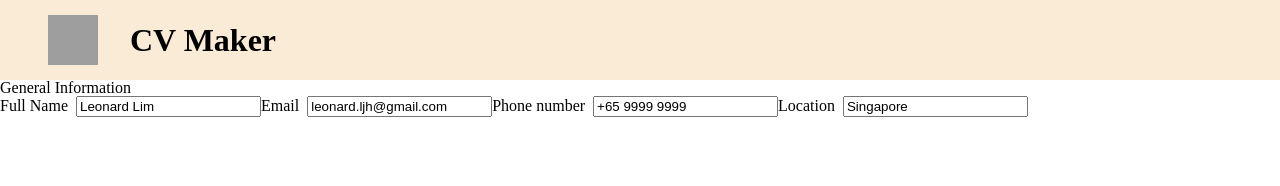
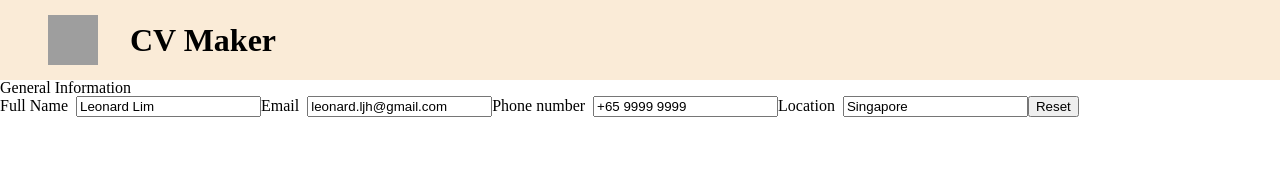
Before and after one commit to biscake/CV-application, a React (Vite) app: page / in a window 1280 px wide. Both pictures are taken after a click on the element "General Information". Shown: the top 186 px of the page. Built offline with nearby package versions, Linux system fonts and the light colour scheme; grey boxes are pictures that could not be loaded.

Commit message:
Added: reset function

```diff
--- a/src/components/app.jsx
+++ b/src/components/app.jsx
@@ -4,7 +4,9 @@ const initialData = {
   fullName: "Leonard Lim",
   email: "leonard.ljh@gmail.com",
   phone: "+65 9999 9999",
-  location: "Singapore"
+  location: "Singapore",
+  education: [],
+  work: []
 }
 
 function App() {
@@ -12,9 +14,27 @@ function App() {
   const [data, setData] = useState(initialData);
 
   const handleChange = (id, value) => {
-    console.log('ran');
     const newData = {...data, [id]: value};
     setData(newData);
+  }
+
+  const reset = (key) => {
+    let copy = {...data};
+    switch(key) {
+      case 0:
+        copy.fullName = '';
+        copy.email = '';
+        copy.phone = '';
+        copy.location = '';
+        break;
+      case 1:
+        copy.education = [];
+        break;
+      case 2:
+        copy.work = [];
+        break;
+    }
+    setData(copy);
   }
 
   const toggleActive = (key) => {
@@ -30,15 +50,15 @@ function App() {
 
   return (
     <>
-      <GeneralInfo {...data} key={0} isActive={activeList.includes(0)} handleClick={() => toggleActive(0)} handleChange={handleChange} />
-      {/* <Education key={1}/>
-      <Work key={2}/>
+      <GeneralInfo id={0} {...data} isActive={activeList.includes(0)} handleClick={() => toggleActive(0)} handleChange={handleChange} reset={reset}/>
+      {/* <Education id={1}/>
+      <Work id={2}/>
       <Display /> */}
     </>
   )
 }
 
-function GeneralInfo({ isActive, handleClick, fullName, email, phone, location, handleChange }) {
+function GeneralInfo({ id, isActive, handleClick, fullName, email, phone, location, handleChange, reset }) {
   return (
     <>
       <form className="generalInfo" onClick={handleClick}>General Information</form>
@@ -48,6 +68,7 @@ function GeneralInfo({ isActive, handleClick, fullName, email, phone, location,
         <FormInput id={'email'} label={"Email"} type="email" text={email} handleChange={handleChange}/>
         <FormInput id={"phone"} label={"Phone number"} text={phone} handleChange={handleChange} />
         <FormInput id={"location"} label={"Location"} text={location} handleChange={handleChange} />
+        <button type="button" onClick={() => reset(id)}>Reset</button>
       </>
       }
     </>
```
